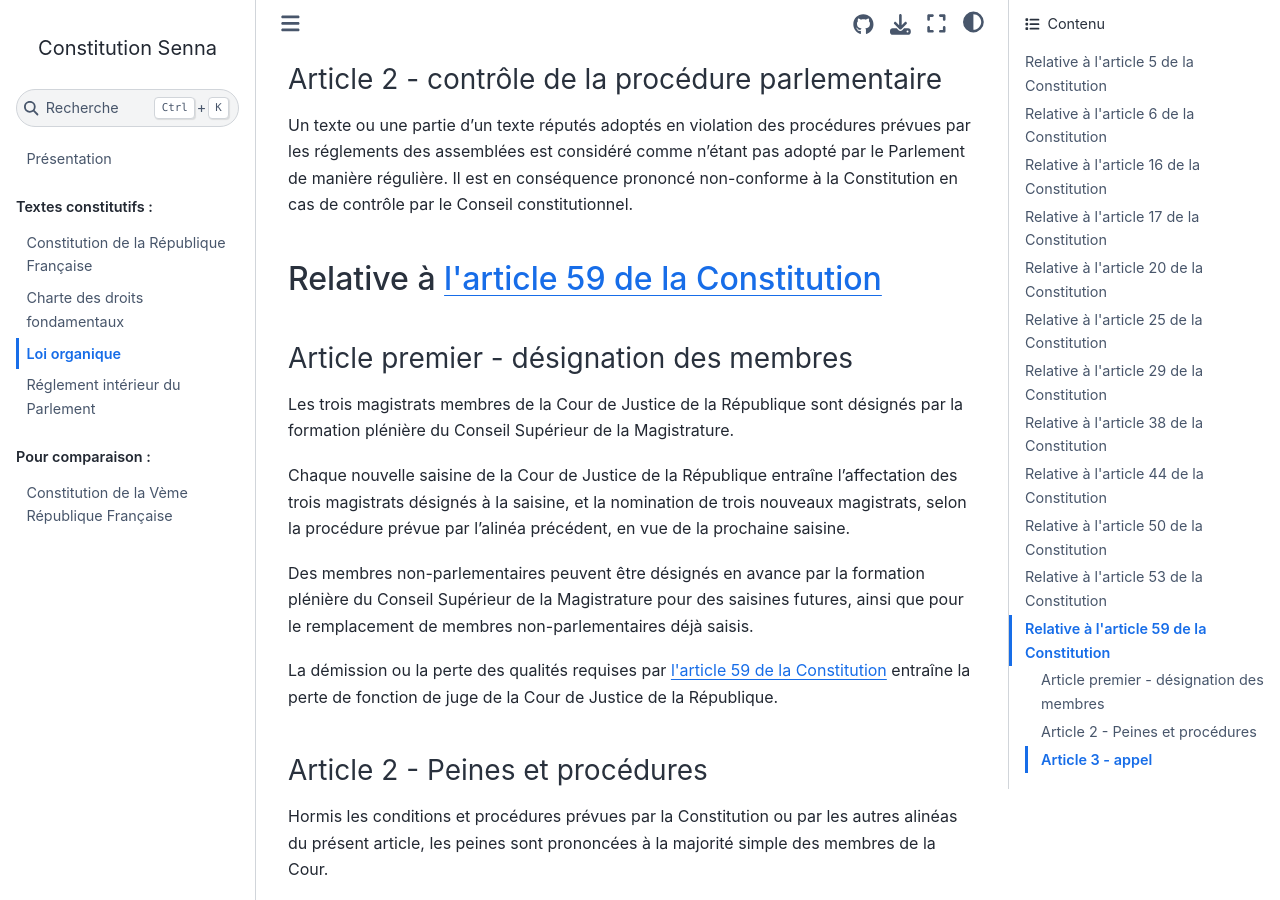
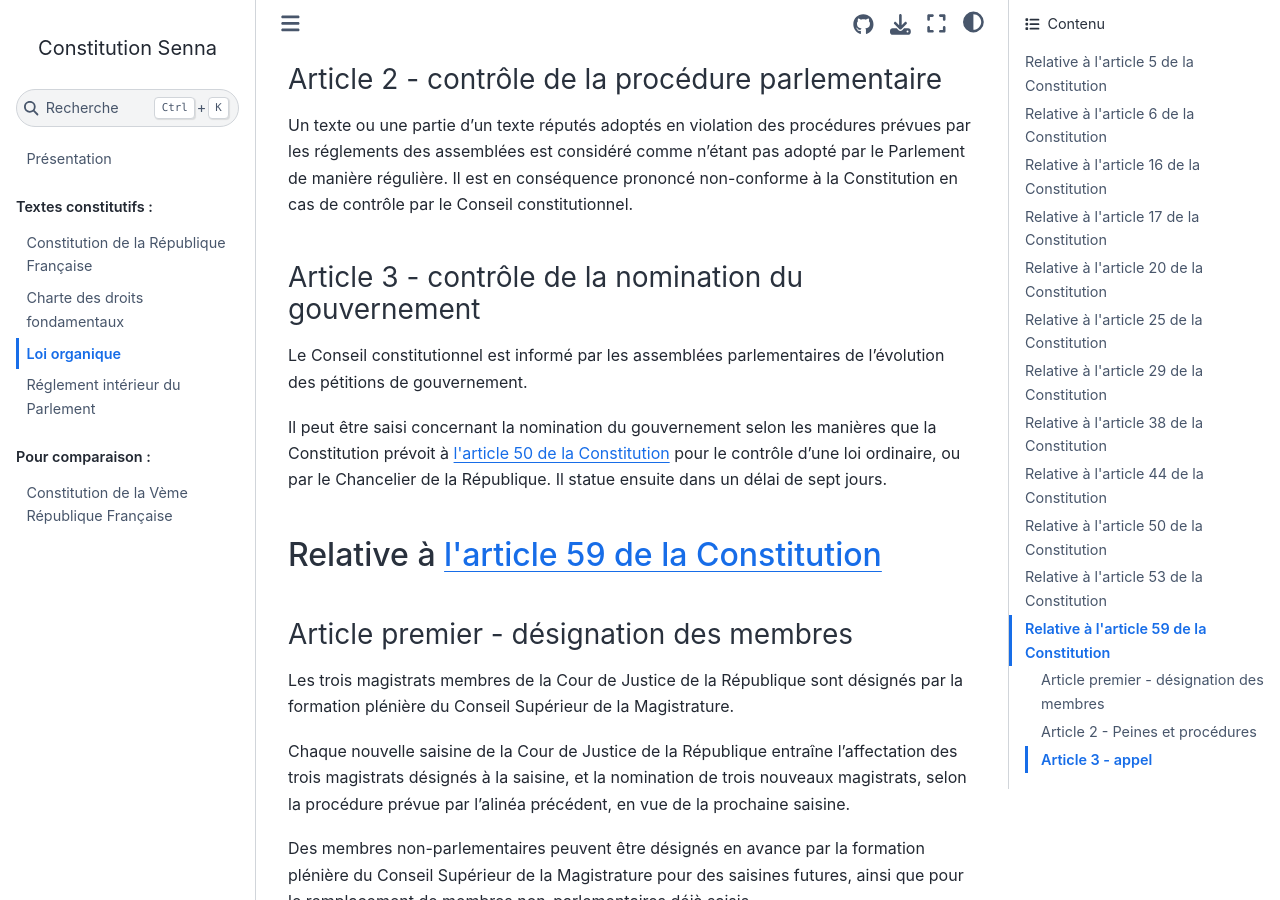
Before and after one commit to Gouvernathor/senna, a Sphinx documentation site: the page built from source/organique.rst, in a window 1280 px wide and 900 px high, scrolled down 7394 px. Built offline with Sphinx 7.4.7 and the Sphinx Book theme 1.1.4, drawn with Linux system fonts in a browser that asks for light colours.

Commit message:
Contôle de la nomination du gouvernement par le CC

```diff
--- a/source/organique.rst
+++ b/source/organique.rst
@@ -238,7 +238,11 @@
 
 .. délais ouverts pour la saisine
 
+Article 3 - contrôle de la nomination du gouvernement
+-----------------------------------------------------
+Le Conseil constitutionnel est informé par les assemblées parlementaires de l'évolution des pétitions de gouvernement.
 
+Il peut être saisi concernant la nomination du gouvernement selon les manières que la Constitution prévoit à :artref:`contrôle de constitutionnalité en instance législative` pour le contrôle d'une loi ordinaire, ou par le Chancelier de la République. Il statue ensuite dans un délai de sept jours.
 
 .. ------------------------------------------------------------
 .. Relative à :artref:`l'autorité judiciaire`
```
